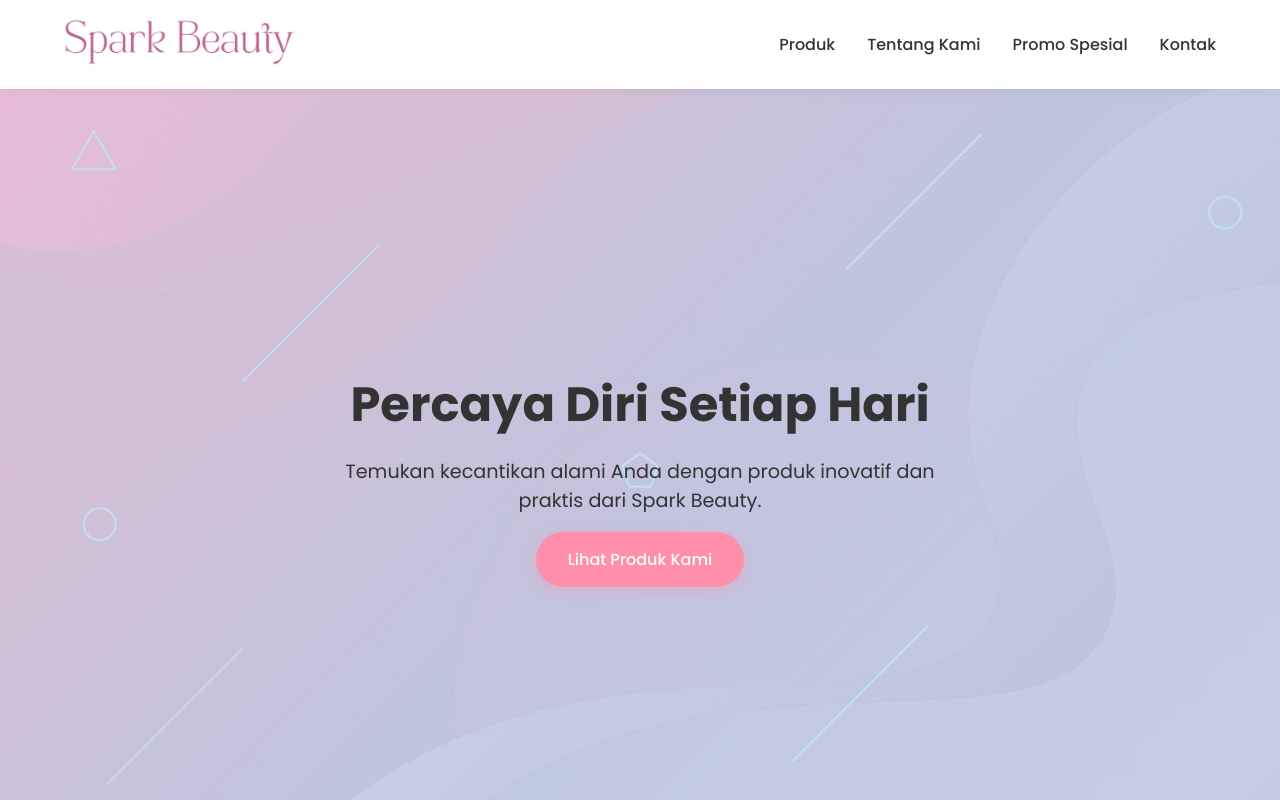
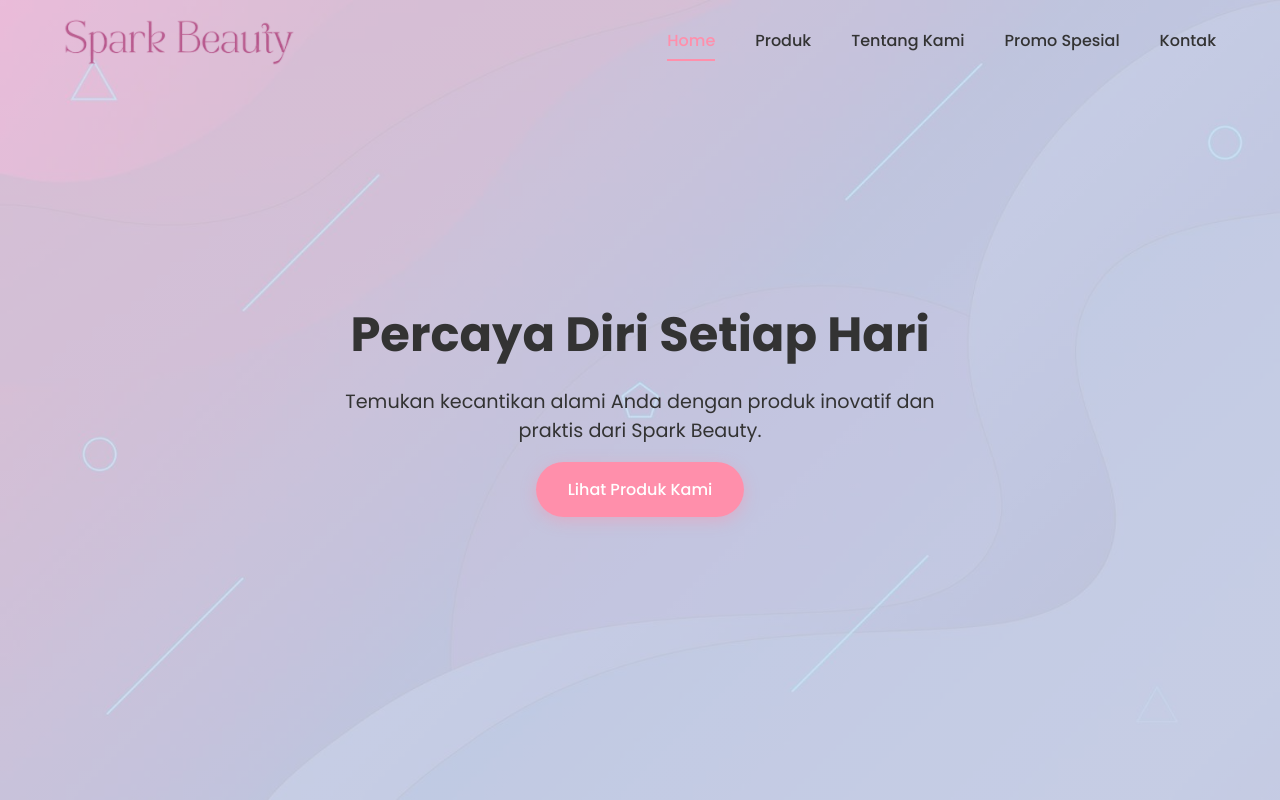
Before and after one commit to matteusmoreno/spark-beauty-website, a React (Create React App) app: page / in a window 1280 px wide. Shown: the top 800 px of the page. Built offline with nearby package versions, Linux system fonts and the light colour scheme.

Commit message:
update nav

```diff
--- a/src/assets/styles/App.css
+++ b/src/assets/styles/App.css
@@ -21,30 +21,42 @@ body {
   background-color: #fdfdfd;
 }
 
-/* Navbar */
+/* --- NAVBAR REFORMULADA (TRANSPARENTE COM SCROLL) --- */
 .navbar {
-  background-color: var(--white-color);
-  box-shadow: 0 2px 10px rgba(0, 0, 0, 0.05);
+  background-color: transparent;
   padding: 1rem 5%;
   position: fixed;
   width: 100%;
   top: 0;
   z-index: 1000;
+  transition: background-color 0.3s ease-in-out, box-shadow 0.3s ease-in-out;
+}
+
+.navbar.scrolled {
+  background-color: var(--white-color);
+  box-shadow: 0 2px 10px rgba(0, 0, 0, 0.08);
 }
 
 .nav-container {
   display: flex;
   justify-content: space-between;
   align-items: center;
+  max-width: 1200px;
+  margin: 0 auto;
 }
 
 .nav-logo img {
   height: 50px;
+  transition: transform 0.3s ease;
 }
 
-.nav-menu {
+.nav-logo:hover img {
+  transform: scale(1.05);
+}
+
+.nav-menu-desktop {
   display: flex;
-  gap: 2rem;
+  gap: 2.5rem;
 }
 
 .nav-item {
@@ -52,24 +64,34 @@ body {
   color: var(--text-color);
   font-weight: 500;
   transition: color 0.3s ease;
+  position: relative;
+  padding-bottom: 0.5rem;
 }
 
-.nav-item:hover {
+.nav-item::after {
+  content: '';
+  position: absolute;
+  bottom: 0;
+  left: 0;
+  width: 0;
+  height: 2px;
+  background-color: var(--secondary-color);
+  transition: width 0.3s ease;
+}
+
+.nav-item:hover,
+.nav-item.active {
   color: var(--secondary-color);
 }
 
+.nav-item:hover::after,
+.nav-item.active::after {
+  width: 100%;
+}
+
+.nav-menu-mobile,
 .nav-toggle {
   display: none;
-  flex-direction: column;
-  cursor: pointer;
-}
-
-.nav-toggle span {
-  height: 3px;
-  width: 25px;
-  background-color: var(--text-color);
-  margin: 4px 0;
-  border-radius: 2px;
 }
 
 /* Seção Hero */
@@ -83,7 +105,8 @@ body {
   justify-content: center;
   text-align: center;
   padding: 0 5%;
-  margin-top: 70px;
+  margin-top: 0;
+  /* A navbar transparente fica sobre o hero */
 }
 
 .hero-content h1 {
@@ -169,7 +192,6 @@ body {
 .product-image-showcase {
   width: 100%;
   max-width: 350px;
-  /* Limita o tamanho máximo da imagem */
   height: auto;
   object-fit: contain;
   border-radius: 15px;
@@ -237,10 +259,8 @@ body {
   border: 2px solid transparent;
   transition: border-color 0.3s ease;
   outline: none;
-  /* Remove a borda de foco padrão */
 }
 
-/* Adiciona um anel de foco visível para acessibilidade */
 .shade-item-showcase:focus-visible {
   border-color: var(--secondary-color);
   box-shadow: 0 0 0 2px var(--primary-color);
@@ -270,7 +290,6 @@ body {
   align-items: center;
   gap: 1.5rem;
   flex-wrap: wrap;
-  /* Permite que o botão quebre a linha em telas pequenas */
 }
 
 .product-price-showcase {
@@ -300,6 +319,7 @@ body {
   transform: translateY(-3px);
   box-shadow: 0 8px 20px rgba(255, 143, 171, 0.4);
 }
+
 
 /* Seção Sobre */
 .about-section {
@@ -490,13 +510,13 @@ body {
   text-decoration: underline;
 }
 
-/* --- DESIGN RESPONSIVO APRIMORADO --- */
+/* --- DESIGN RESPONSIVO --- */
+
 @media (max-width: 992px) {
 
   .product-row,
   .product-row-reverse {
     flex-direction: column;
-    /* Força o layout de coluna para tablets e telemóveis */
     gap: 2rem;
   }
 
@@ -506,37 +526,96 @@ body {
 
   .product-description-showcase {
     max-width: 100%;
-    /* Permite que a descrição ocupe a largura total */
+    margin-left: auto;
+    margin-right: auto;
   }
 
-  .shades-list-showcase {
-    justify-content: center;
-  }
-
+  .shades-list-showcase,
   .product-buy-section {
     justify-content: center;
   }
 }
 
 @media (max-width: 768px) {
-  .nav-menu {
+  .nav-menu-desktop {
     display: none;
-    position: absolute;
-    top: 70px;
-    left: 0;
-    width: 100%;
-    background-color: var(--white-color);
-    flex-direction: column;
-    text-align: center;
-    padding: 1rem 0;
-  }
-
-  .nav-menu.active {
-    display: flex;
   }
 
   .nav-toggle {
     display: flex;
+    flex-direction: column;
+    justify-content: space-around;
+    width: 30px;
+    height: 25px;
+    background: transparent;
+    border: none;
+    cursor: pointer;
+    padding: 0;
+    z-index: 1001;
+  }
+
+  .nav-toggle span {
+    height: 3px;
+    width: 100%;
+    background-color: var(--text-color);
+    border-radius: 10px;
+    transition: all 0.3s linear;
+    position: relative;
+    transform-origin: 1px;
+  }
+
+  .navbar.scrolled .nav-toggle span {
+    background-color: var(--text-color);
+  }
+
+  /* Cor do ícone do menu quando a navbar NÃO está rolada (transparente) */
+  .navbar:not(.scrolled) .nav-toggle span {
+    background-color: var(--text-color);
+  }
+
+  .nav-toggle.open span {
+    background-color: var(--text-color);
+  }
+
+  .nav-toggle.open span:nth-child(1) {
+    transform: rotate(45deg);
+  }
+
+  .nav-toggle.open span:nth-child(2) {
+    opacity: 0;
+    transform: translateX(20px);
+  }
+
+  .nav-toggle.open span:nth-child(3) {
+    transform: rotate(-45deg);
+  }
+
+  .nav-menu-mobile {
+    display: flex;
+    flex-direction: column;
+    justify-content: center;
+    align-items: center;
+    gap: 2rem;
+    background: rgba(255, 255, 255, 0.98);
+    backdrop-filter: blur(10px);
+    height: 100vh;
+    width: 100%;
+    position: fixed;
+    top: 0;
+    right: 0;
+    z-index: 1000;
+  }
+
+  .nav-item-mobile {
+    font-size: 1.5rem;
+    font-weight: 600;
+    color: var(--text-color);
+    text-decoration: none;
+    transition: color 0.3s ease;
+  }
+
+  .nav-item-mobile:hover {
+    color: var(--secondary-color);
   }
 
   .hero-content h1 {
@@ -545,22 +624,18 @@ body {
 
   .products-section-showcase {
     padding: 4rem 5%;
-    /* Reduz o espaçamento vertical */
   }
 
   .product-list {
     gap: 4rem;
-    /* Reduz o espaçamento entre produtos */
   }
 
   .product-title {
     font-size: 1.8rem;
-    /* Reduz o tamanho do título do produto */
   }
 
   .product-price-showcase {
     font-size: 1.5rem;
-    /* Reduz o tamanho do preço */
   }
 
   .buy-button-showcase {
--- a/src/components/Navbar.js
+++ b/src/components/Navbar.js
@@ -1,26 +1,113 @@
-import React, { useState } from 'react';
+import React, { useState, useEffect } from 'react';
+import { motion, AnimatePresence } from 'framer-motion';
+// ALTERAÇÃO: Voltando para o logo original
 import logo from '../assets/images/logo1.png';
 
 const Navbar = () => {
     const [isOpen, setIsOpen] = useState(false);
+    const [scrolled, setScrolled] = useState(false);
+    const [activeLink, setActiveLink] = useState('home');
+
+    // Efeito para mudar o fundo da navbar ao rolar a página
+    useEffect(() => {
+        const handleScroll = () => {
+            const isScrolled = window.scrollY > 20;
+            if (isScrolled !== scrolled) {
+                setScrolled(isScrolled);
+            }
+        };
+
+        document.addEventListener('scroll', handleScroll);
+        return () => {
+            document.removeEventListener('scroll', handleScroll);
+        };
+    }, [scrolled]);
+
+    // Efeito para detetar a seção ativa
+    useEffect(() => {
+        const sections = document.querySelectorAll('section[id]');
+        const observer = new IntersectionObserver((entries) => {
+            entries.forEach(entry => {
+                if (entry.isIntersecting) {
+                    setActiveLink(entry.target.id);
+                }
+            });
+        }, { rootMargin: "-50% 0px -50% 0px" });
+
+        sections.forEach(section => observer.observe(section));
+
+        return () => sections.forEach(section => observer.unobserve(section));
+    }, []);
+
+
+    const toggleMenu = () => {
+        setIsOpen(!isOpen);
+    };
+
+    const navLinks = [
+        { href: "#home", title: "Home" },
+        { href: "#products", title: "Produk" },
+        { href: "#about", title: "Tentang Kami" },
+        { href: "#promo", title: "Promo Spesial" },
+        { href: "#contact", title: "Kontak" }
+    ];
+
+    const menuVariants = {
+        hidden: { x: '100%' },
+        visible: { x: 0, transition: { duration: 0.3, ease: 'easeInOut' } },
+        exit: { x: '100%', transition: { duration: 0.3, ease: 'easeInOut' } }
+    };
 
     return (
-        <nav className="navbar">
+        <nav className={`navbar ${scrolled ? 'scrolled' : ''}`}>
             <div className="nav-container">
-                <a href="#home" className="nav-logo">
+                <a href="#home" className="nav-logo" onClick={() => setIsOpen(false)}>
                     <img src={logo} alt="Spark Beauty Logo" />
                 </a>
-                <div className={`nav-menu ${isOpen ? "active" : ""}`}>
-                    <a href="#products" className="nav-item">Produk</a>
-                    <a href="#about" className="nav-item">Tentang Kami</a>
-                    <a href="#promo" className="nav-item">Promo Spesial</a>
-                    <a href="#contact" className="nav-item">Kontak</a>
+
+                {/* Menu para Desktop */}
+                <div className="nav-menu-desktop">
+                    {navLinks.map(link => (
+                        <a
+                            key={link.title}
+                            href={link.href}
+                            className={`nav-item ${activeLink === link.href.substring(1) ? 'active' : ''}`}
+                        >
+                            {link.title}
+                        </a>
+                    ))}
                 </div>
-                <div className="nav-toggle" onClick={() => setIsOpen(!isOpen)}>
+
+                {/* Botão Hamburger para Mobile */}
+                <div className={`nav-toggle ${isOpen ? 'open' : ''}`} onClick={toggleMenu}>
                     <span></span>
                     <span></span>
                     <span></span>
                 </div>
+
+                {/* Menu para Mobile com Animação */}
+                <AnimatePresence>
+                    {isOpen && (
+                        <motion.div
+                            className="nav-menu-mobile"
+                            variants={menuVariants}
+                            initial="hidden"
+                            animate="visible"
+                            exit="exit"
+                        >
+                            {navLinks.map(link => (
+                                <a
+                                    key={link.title}
+                                    href={link.href}
+                                    className="nav-item-mobile"
+                                    onClick={toggleMenu}
+                                >
+                                    {link.title}
+                                </a>
+                            ))}
+                        </motion.div>
+                    )}
+                </AnimatePresence>
             </div>
         </nav>
     );
```
